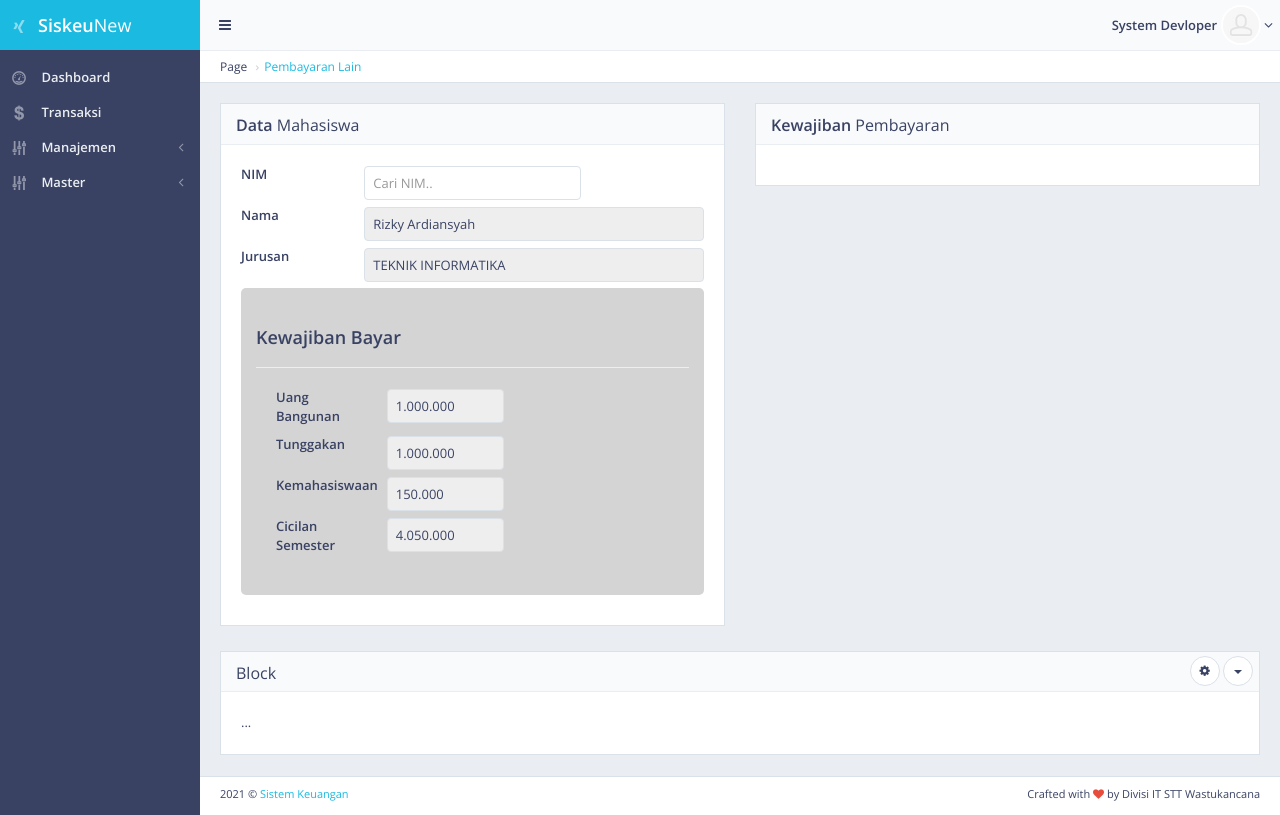
After one commit to rainerhosch/siskeu.new, a CodeIgniter app: page /database/index.php/user/transaksi/Pembayaran_Lainnya in a window 1280 px wide. The commit adds this page. Run offline with CodeIgniter, Linux system fonts and the light colour scheme; a user stored in the database is signed in; data comes from the database, SQL or seed files in the repository; some libraries are stand-ins or nearby versions.

Commit message:
lastes by OKTAN

```diff
--- a/application/config/routes.php
+++ b/application/config/routes.php
@@ -54,7 +54,7 @@ $route['default_controller'] = 'auth';
 $route['404_override'] = 'My404';
 $route['translate_uri_dashes'] = FALSE;
 $route['dashboard'] = 'user/dashboard';
-$route['transaksi'] = 'user/transaksi';
+$route['transaksi/(:any)'] = 'user/transaksi/$1';
 
 // for admin access manajemen
 $route['manajemen/manajemen-menu'] = 'admin/Manajemen/ManajemenMenu';
@@ -62,6 +62,7 @@ $route['manajemen/get-menu'] = 'admin/Manajemen/getDataMenu';
 $route['manajemen/change-status-menu'] = 'admin/Manajemen/ChangeStatusMenu';
 $route['manajemen/edit-menu'] = 'admin/Manajemen/EditMenu';
 $route['manajemen/update-menu'] = 'admin/Manajemen/UpdateMenu';
+// $route['manajemen/(:any)'] = 'admin/Manajemen/$1';
 // submenu
 $route['manajemen/manajemen-submenu'] = 'admin/Manajemen/ManajemenSubMenu';
 $route['manajemen/get-submenu'] = 'admin/Manajemen/getDataSubMenu';
--- a/application/controllers/Auth.php
+++ b/application/controllers/Auth.php
@@ -15,13 +15,13 @@ class Auth extends CI_Controller
     public function __construct()
     {
         parent::__construct();
+    }
+    public function index()
+    {
         if ($this->session->userdata('username') !== null) {
             // $this->session->set_flashdata('message', "<div class='alert alert-danger alert-dismissible'><button type='button' class='close' data-dismiss='alert' aria-hidden='true'>&times;</button> <h4><i class='icon fa fa-warning'></i> Alert!</h4> Harus Login Terlebih Dahulu</div>");
             redirect(base_url('dashboard'));
         }
-    }
-    public function index()
-    {
         // code here...
         $this->form_validation->set_rules('username', 'Username', 'trim|required');
         $this->form_validation->set_rules('password', 'Password', 'trim|required');
--- a/application/controllers/user/Transaksi.php
+++ b/application/controllers/user/Transaksi.php
@@ -17,12 +17,51 @@ class Transaksi extends CI_Controller
             $this->session->set_flashdata('message', "<div class='alert alert-danger alert-dismissible'><button type='button' class='close' data-dismiss='alert' aria-hidden='true'>&times;</button> <h4><i class='icon fa fa-warning'></i> Alert!</h4> Harus Login Terlebih Dahulu</div>");
             redirect(base_url());
         }
+        $this->load->model('M_transaksi', 'transaksi');
     }
-    public function index()
+
+    public function Cari_Mhs()
+    {
+        if ($this->input->is_ajax_request()) {
+            $nipd = $this->input->post('nipd');
+            $response = $this->transaksi->getMahasiswa($nipd);
+            $dataRes = json_decode($response, true);
+            $dataMhs = $dataRes['mhsdata'];
+
+            $jenjang = $dataRes['mhsdata']['jenjang'];
+            $where_tahun = [
+                'angkatan' => $dataRes['mhsdata']['tahun_masuk']
+            ];
+            $dataBiaya = $this->transaksi->getBiayaAngkatan($where_tahun, $jenjang)->row_array();
+            $C1 = $dataBiaya['cicilan_semester'] / 3;
+            $C2 = $dataBiaya['cicilan_semester'] / 3;
+            $C3 = $dataBiaya['cicilan_semester'] / 3;
+            // $dataMhs['tg'] = '1000000';
+            $dataMhs['ub'] = $dataBiaya['uang_bangunan'];
+            $dataMhs['kmhs'] = $dataBiaya['kemahasiswaan'];
+            $dataMhs['c1'] = $C1;
+            $dataMhs['c2'] = $C2;
+            $dataMhs['c3'] = $C3;
+            $data =  json_encode($dataMhs);
+        } else {
+            $data = "Error di edit menu";
+        }
+        // echo json_encode($response);
+        echo $data;
+    }
+    public function Pembayaran_Spp()
     {
         $data['title'] = 'SiskeuNEW';
-        $data['page'] = 'Transaksi';
-        $data['content'] = 'transaksi/transaksi_index';
+        $data['page'] = 'Pembayaran Spp';
+        $data['content'] = 'transaksi/pembayaran_spp';
+        $this->load->view('template', $data);
+    }
+
+    public function Pembayaran_Lainnya()
+    {
+        $data['title'] = 'SiskeuNEW';
+        $data['page'] = 'Pembayaran Lain';
+        $data['content'] = 'transaksi/pembayaran_lainnya';
         $this->load->view('template', $data);
     }
 }
--- /dev/null
+++ b/application/models/M_transaksi.php
@@ -0,0 +1,37 @@
+<?php
+defined('BASEPATH') or exit('No direct script access allowed');
+/*
+* file name     : M_transaksi
+* file type     : models
+* file packages : CodeIgniter 3
+* author        : rizky ardiansyah
+* date-create   : 14 Dec 2020
+*/
+
+class M_transaksi extends CI_Model
+{
+    public function getMahasiswa($nipd)
+    {
+        $url = "https://api.wastu.digital/resources/mahasiswa?token=semogabahagia&nipd=" . $nipd;
+        $curl_handle = curl_init();
+        curl_setopt($curl_handle, CURLOPT_URL, "$url");
+        curl_setopt($curl_handle, CURLOPT_SSL_VERIFYPEER, false);
+        curl_setopt($curl_handle, CURLOPT_RETURNTRANSFER, true);
+        curl_setopt($curl_handle, CURLOPT_HEADER, false);
+        $data = curl_exec($curl_handle);
+        curl_close($curl_handle);
+        return $data;
+    }
+
+    public function getBiayaAngkatan($data, $jenjang)
+    {
+        if ($jenjang === 'S1') {
+            $this->db->select('angkatan, PK as uang_bangunan, kmhs as kemahasiswaan, CS as cicilan_semester');
+        } else {
+            $this->db->select('angkatan, PK as uang_bangunan, kmhs_D3 as kemahasiswaan, CS_D3 as cicilan_semester');
+        }
+        $this->db->from('biaya_angkatan');
+        $this->db->where($data);
+        return $this->db->get();
+    }
+}
--- a/application/views/layout/script.php
+++ b/application/views/layout/script.php
@@ -1,16 +1,3 @@
-<script src="<?= base_url() ?>assets/proui/js/vendor/jquery.min.js"></script>
-<script src="<?= base_url() ?>assets/proui/js/vendor/bootstrap.min.js"></script>
-<script src="<?= base_url() ?>assets/proui/js/plugins.js"></script>
-<script src="<?= base_url() ?>assets/proui/js/app.js"></script>
-<script src="<?= base_url() ?>assets/proui/js/pages/index.js"></script>
 <script src="<?= base_url() ?>assets/template/js/submenumanage.js"></script>
 <script src="<?= base_url() ?>assets/template/js/menumanage.js"></script>
 <script src="<?= base_url() ?>assets/template/js/usermanage.js"></script>
-<!-- Data Table -->
-
-<!-- <script src="<?= base_url() ?>assets/proui/js/pages/tablesDatatables.js"></script>
-<script>
-    $(function() {
-        TablesDatatables.init();
-    });
-</script> -->
--- a/application/views/layout/stat_row.php
+++ b/application/views/layout/stat_row.php
@@ -1,7 +1,7 @@
 <div class="row">
     <div class="col-sm-6 col-lg-3">
         <!-- Widget -->
-        <a href="<?= base_url('transaksi') ?>" class="widget widget-hover-effect1">
+        <a href="<?= base_url('transaksi/pembayaran_spp') ?>" class="widget widget-hover-effect1">
             <div class="widget-simple">
                 <div class="widget-icon pull-left themed-background-autumn animation-fadeIn">
                     <i class="fa fa-file-text"></i>
--- a/application/views/template.php
+++ b/application/views/template.php
@@ -20,7 +20,13 @@
     <link rel="stylesheet" href="<?= base_url() ?>assets/proui/css/themes.css">
     <link rel="stylesheet" href="<?= base_url() ?>assets/template/css/my.css">
     <link rel="stylesheet" href="<?= base_url('assets/proui/swal/dist/sweetalert2.min.css') ?>">
+    <!-- javascript -->
     <script src="<?= base_url() ?>assets/proui/js/vendor/modernizr.min.js"></script>
+    <script src="<?= base_url() ?>assets/proui/js/vendor/jquery.min.js"></script>
+    <script src="<?= base_url() ?>assets/proui/js/vendor/bootstrap.min.js"></script>
+    <script src="<?= base_url() ?>assets/proui/js/plugins.js"></script>
+    <script src="<?= base_url() ?>assets/proui/js/app.js"></script>
+    <script src="<?= base_url() ?>assets/proui/js/pages/index.js"></script>
 
     <style>
         .containerX {
--- /dev/null
+++ b/application/views/transaksi/pembayaran_lainnya.php
@@ -0,0 +1,158 @@
+<style>
+    .row {
+        margin-bottom: 5px;
+    }
+
+    .jumbotron {
+        padding-top: 30px;
+        padding-bottom: 30px;
+        margin-bottom: 10px;
+        color: inherit;
+        border-radius: 5px;
+        background-color: #d4d4d4;
+    }
+
+    .xform {
+        margin-left: 5px;
+    }
+</style> <!-- Page content -->
+<div id="page-content">
+    <!-- Page Header -->
+    <!-- <div class="content-header">
+        <div class="header-section">
+            <h1>
+                <i class="gi gi-brush"></i>Page Title<br><small>Subtitle</small>
+            </h1>
+        </div>
+    </div> -->
+    <ul class="breadcrumb breadcrumb-top">
+        <li>Page</li>
+        <li><a href=""><?= $page; ?></a></li>
+    </ul>
+    <!-- END Page Header -->
+    <div class="row">
+        <div class="col-md-6">
+            <div class="block full">
+                <div class="block-title">
+                    <!-- <div class="block-options pull-right">
+                        <span id="dash-chart-live-info" class="label label-primary">%</span>
+                        <span class="label label-danger animation-pulse">CPU Load</span>
+                    </div> -->
+                    <h2><strong>Data </strong>Mahasiswa</h2>
+                </div>
+                <!-- <div class="input-group">
+                    <div class="form-outline">
+                        <label class="form-label" for="form1">NIM</label>
+                        <input type="search" id="form1" class="form-control" />
+                    </div>
+                    <button type="button" class="btn btn-primary">
+                        <i class="fas fa-search"></i>
+                    </button>
+                </div> -->
+                <form action="<?= base_url('admin/manajemen'); ?>/AddNewMenu" method="post" enctype="multipart/form-data">
+                    <div class="md-form mb-5 row">
+                        <div class="col-md-3">
+                            <label data-error="wrong" data-success="right" for="nidn">NIM</label>
+                        </div>
+                        <div class="col-md-6">
+                            <input type="text" id="nidn" name="nidn" class="form-control validate" placeholder="Cari NIM.." tabindex="-1" aria-hidden="true">
+                        </div>
+                    </div>
+                    <div class="md-form mb-5 row">
+                        <div class="col-md-3">
+                            <label data-error="wrong" data-success="right" for="nama_mhs">Nama</label>
+                        </div>
+                        <div class="col-md-9">
+                            <input type="text" id="nama_mhs" name="nama_mhs" class="form-control validate" value="Rizky Ardiansyah" disabled>
+                        </div>
+                    </div>
+                    <div class="md-form mb-5 row">
+                        <div class="col-md-3">
+                            <label data-error="wrong" data-success="right" for="jurusan">Jurusan</label>
+                        </div>
+                        <div class="col-md-9">
+                            <input type="text" id="jurusan" name="jurusan" class="form-control validate" value="TEKNIK INFORMATIKA" disabled>
+                        </div>
+                    </div>
+                    <!-- <hr> -->
+                    <div class="jumbotron jumbotron-fluid">
+                        <div class="container">
+                            <h4><strong>Kewajiban Bayar</strong></h4>
+                            <hr class="my-4">
+                            <div class="md-form mb-5 row xform">
+                                <div class="col-md-3">
+                                    <label data-error="wrong" data-success="right" for="uang_bangunan">Uang Bangunan</label>
+                                </div>
+                                <div class="col-md-4">
+                                    <input type="text" id="uang_bangunan" name="uang_bangunan" class="form-control validate" value="1.000.000" disabled>
+                                </div>
+                            </div>
+                            <div class="md-form mb-5 row xform">
+                                <div class="col-md-3">
+                                    <label data-error="wrong" data-success="right" for="tunggakan">Tunggakan</label>
+                                </div>
+                                <div class="col-md-4">
+                                    <input type="text" id="tunggakan" name="tunggakan" class="form-control validate" value="1.000.000" disabled>
+                                </div>
+                            </div>
+                            <div class="md-form mb-5 row xform">
+                                <div class="col-md-3">
+                                    <label data-error="wrong" data-success="right" for="kmhs">Kemahasiswaan</label>
+                                </div>
+                                <div class="col-md-4">
+                                    <input type="text" id="kmhs" name="kmhs" class="form-control validate" value="150.000" disabled>
+                                </div>
+                            </div>
+                            <div class="md-form mb-5 row xform">
+                                <div class="col-md-3">
+                                    <label data-error="wrong" data-success="right" for="CS">Cicilan Semester</label>
+                                </div>
+                                <div class="col-md-4">
+                                    <input type="text" id="CS" name="CS" class="form-control validate" value="4.050.000" disabled>
+                                </div>
+                            </div>
+                        </div>
+                    </div>
+                </form>
+            </div>
+        </div>
+
+        <div class="col-md-6">
+            <div class="block full">
+                <div class="block-title">
+                    <h2><strong>Kewajiban</strong> Pembayaran</h2>
+                </div>
+            </div>
+        </div>
+    </div>
+    <!-- Example Block -->
+    <div class="block">
+        <!-- Example Title -->
+        <div class="block-title">
+            <div class="block-options pull-right">
+                <a href="javascript:void(0)" class="btn btn-alt btn-sm btn-default" data-toggle="tooltip" title="Settings"><i class="fa fa-cog"></i></a>
+                <div class="btn-group btn-group-sm">
+                    <a href="javascript:void(0)" class="btn btn-alt btn-sm btn-default dropdown-toggle enable-tooltip" data-toggle="dropdown" title="Options"><span class="caret"></span></a>
+                    <ul class="dropdown-menu dropdown-custom dropdown-menu-right">
+                        <li>
+                            <a href="javascript:void(0)"><i class="gi gi-cloud pull-right"></i>Simple Action</a>
+                            <a href="javascript:void(0)"><i class="gi gi-airplane pull-right"></i>Another Action</a>
+                        </li>
+                        <li class="divider"></li>
+                        <li>
+                            <a href="javascript:void(0)"><i class="fa fa-wrench fa-fw pull-right"></i>Separated Action</a>
+                        </li>
+                    </ul>
+                </div>
+            </div>
+            <h2>Block</h2>
+        </div>
+        <!-- END Example Title -->
+
+        <!-- Example Content -->
+        <p>...</p>
+        <!-- END Example Content -->
+    </div>
+    <!-- END Example Block -->
+</div>
+<!-- END Page Content -->
```
Also changed, not shown: application/views/transaksi/pembayaran_spp.php (added, +246 -0 lines), application/views/transaksi/transaksi_index.php (deleted, +0 -47 lines), assets/img/enter.png (added).
